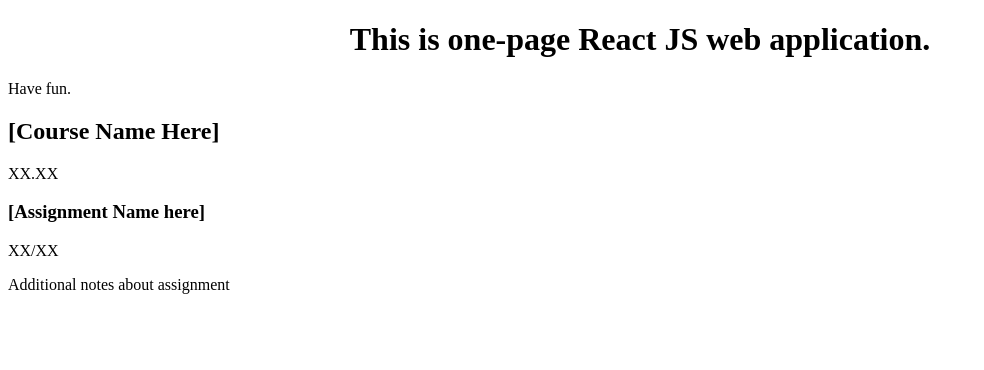
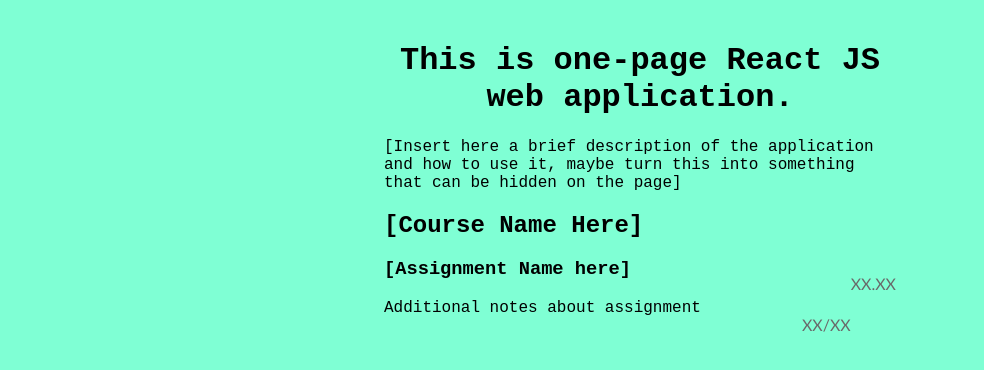
Before and after one commit to yomottoe/gradeCalculator, a React (Create React App) app in the folder grade_calculator/: page / in a window 1280 px wide. Shown: the top 370 px of the page, without its empty margins (0-984 px from the left). Built offline with nearby package versions, Linux system fonts and the light colour scheme.

Commit message:
creating basic CSS
adding some basic CSS to make things look a little better, also figuring how to replicate the original screen designs

```diff
--- a/grade_calculator/src/App.js
+++ b/grade_calculator/src/App.js
@@ -4,7 +4,7 @@ function App() {
   return (
     <div>
       <h1>This is one-page React JS web application.</h1>
-      <p>Have fun.</p>
+      <p>[Insert here a brief description of the application and how to use it, maybe turn this into something that can be hidden on the page]</p>
       <Course/>
     </div>
   );
--- a/grade_calculator/src/index.css
+++ b/grade_calculator/src/index.css
@@ -1,3 +1,26 @@
 h1 {
   text-align: center;
+  size: 5em;
 }
+
+h2 {
+  size: 3em;
+}
+
+body {
+  margin-left: 30%;
+  margin-right: 30%;
+  padding-top: 1%;
+  font-family: 'Courier New', Courier, monospace;
+}
+
+html {
+  background-color: aquamarine;
+}
+
+p.grade {
+  color:dimgray;
+  font-family: 'Trebuchet MS', 'Lucida Sans Unicode', 'Lucida Grande', 'Lucida Sans', Arial, sans-serif;
+  float: right;
+  font-size: inherit;
+}
```
